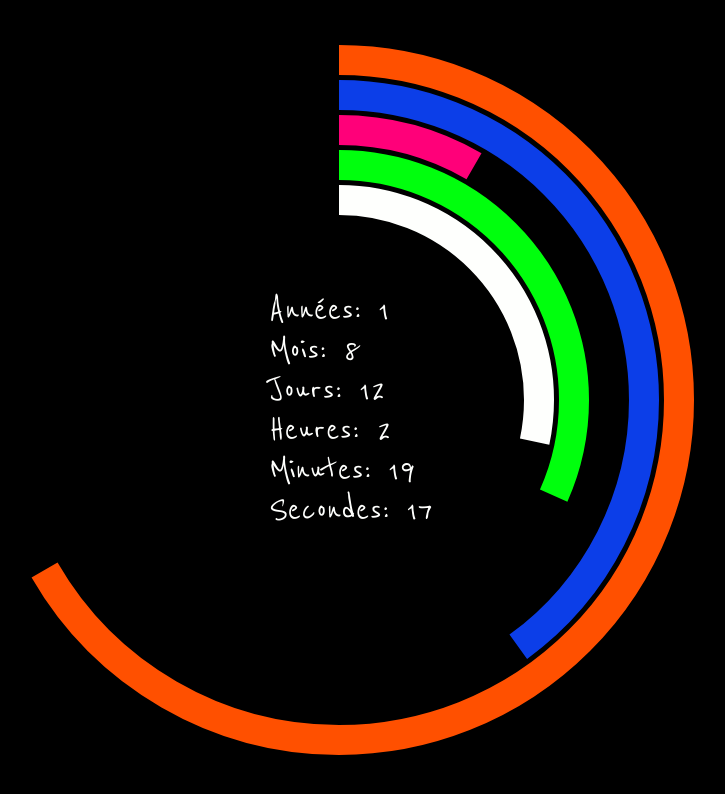
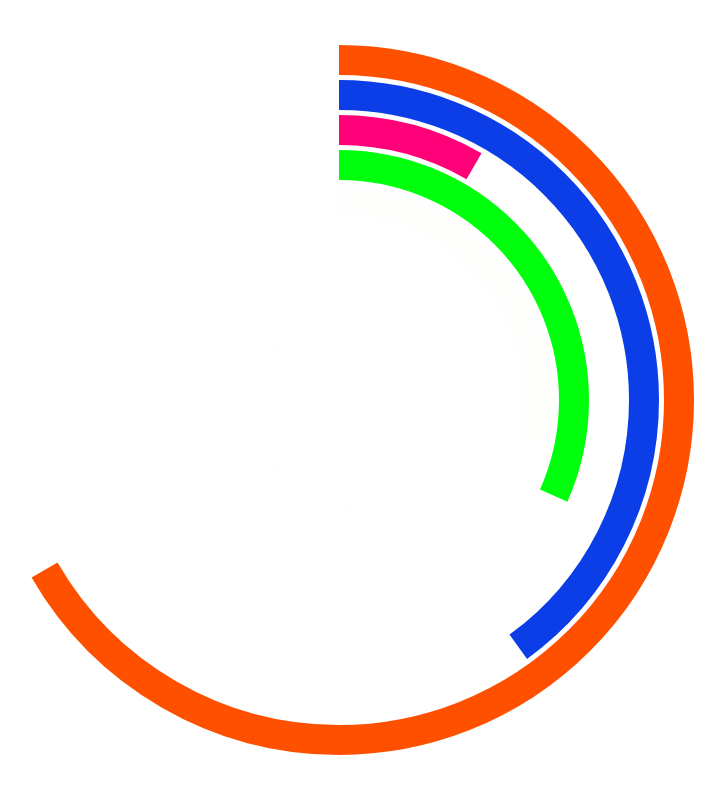
Before and after one commit to Sander92000/alison, a plain HTML site: page index.html in a window 1280 px wide. Shown: the whole page, without its empty margins (301-1026 px from the left). Drawn offline with Linux system fonts and the light colour scheme.

Commit message:
Need to commit

```diff
--- a/css/main.css
+++ b/css/main.css
@@ -1,5 +1,7 @@
 html, body {
-  margin: 0px;
-  background-color: black; }
+  margin: 0px; }
+
+p {
+  font-family: Reenie Beanie; }
 
 /*# sourceMappingURL=main.css.map */
```
Also changed, not shown: 1 other file.
